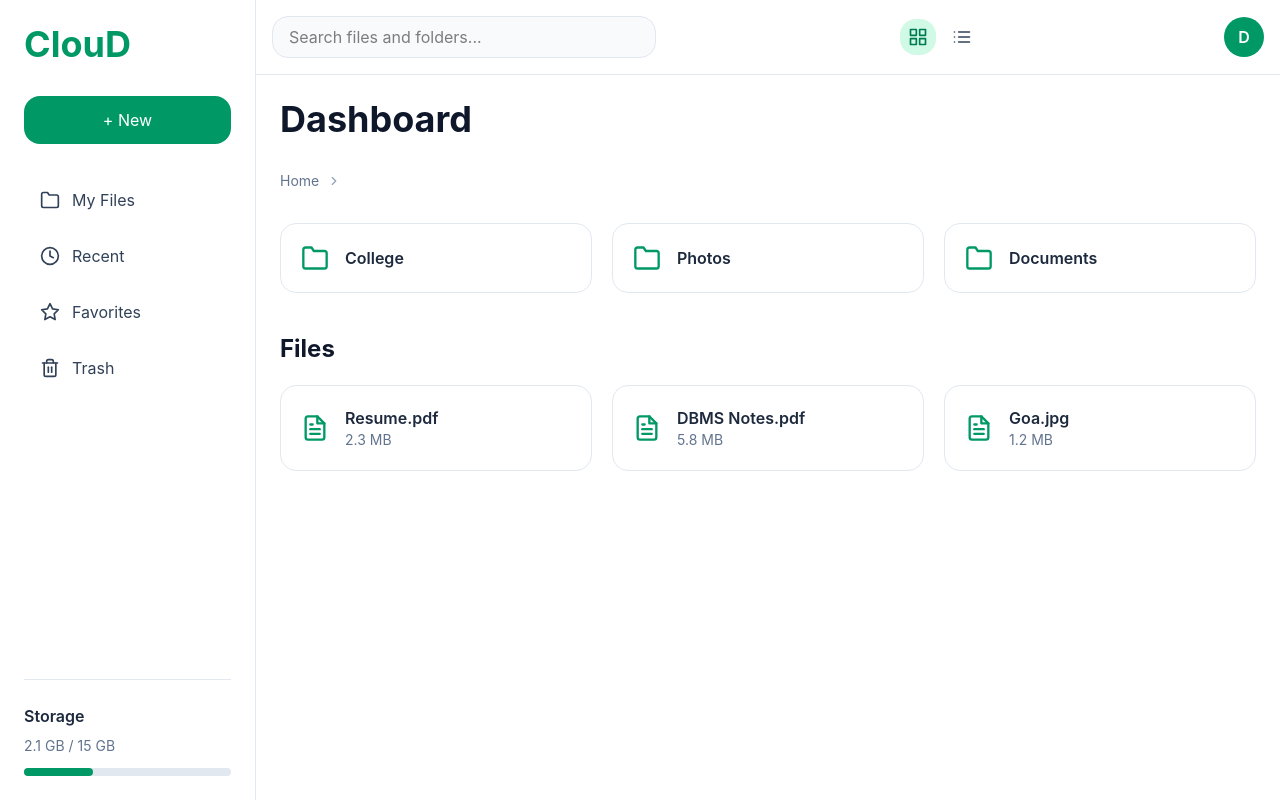
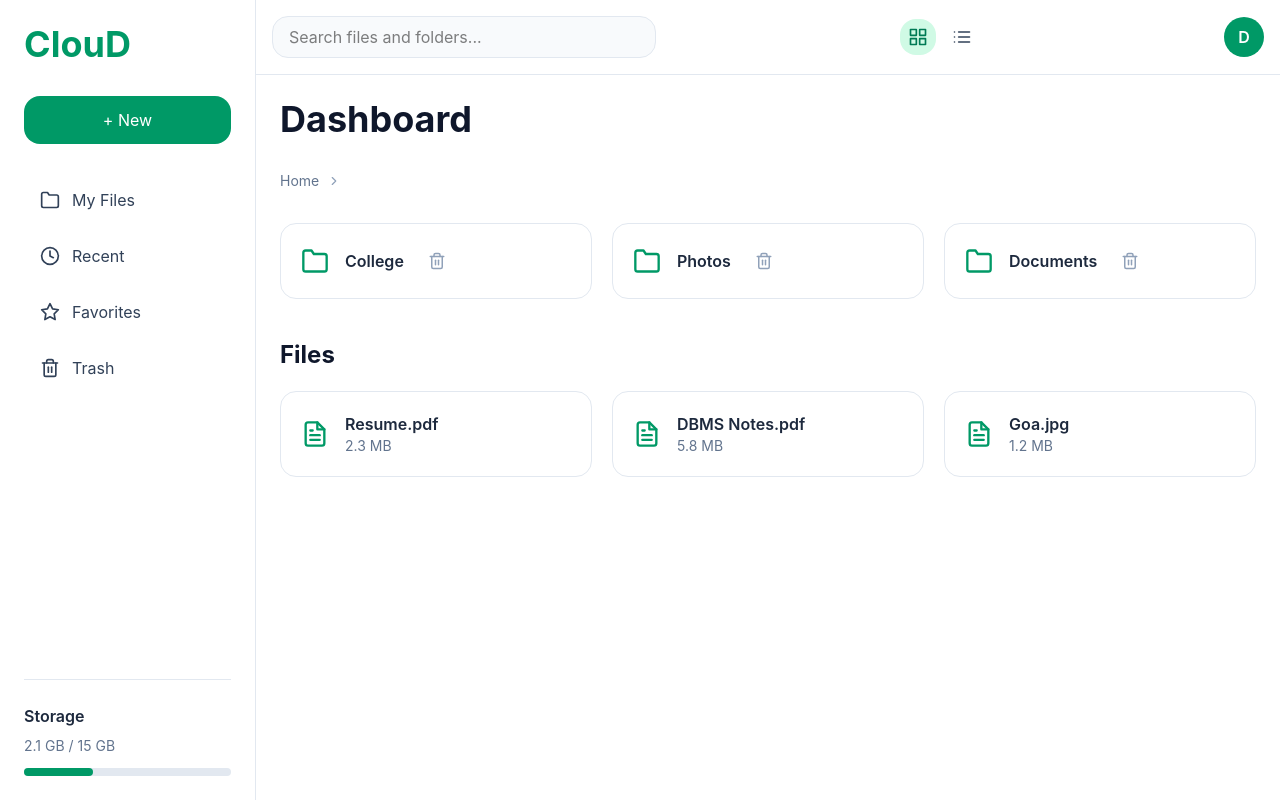
Before and after one commit to DwarkadhishKapse/cloud-storage-platform, a React (Vite) app in the folder client/: page / in a window 1280 px wide. Built offline with nearby package versions, Linux system fonts and the light colour scheme.

Commit message:
feat: implement folder deletion workflow with confirmation modal

```diff
--- /dev/null
+++ b/client/src/components/DeleteFolderModal.jsx
@@ -0,0 +1,35 @@
+import React from "react";
+
+const DeleteFolderModal = ({ folder, onClose, onConfirm }) => {
+  if (!folder) return null;
+  return (
+    <div className="fixed inset-0 flex items-center justify-center bg-black/30">
+      <div className="w-full max-w-md rounded-3xl bg-white p-6 shadow-xl">
+        <h2 className="text-2xl font-bold text-slate-900">Delete Folder</h2>
+
+        <p className="mt-4 text-slate-600">
+          Are you sure you want to delete{" "}
+          <span className="font-semibold">{folder.name}</span>?
+        </p>
+
+        <div className="mt-8 flex justify-end gap-3">
+          <button
+            onClick={onClose}
+            className="rounded-2xl px-5 py-2 text-slate-600 hover:bg-slate-100"
+          >
+            Cancel
+          </button>
+
+          <button
+            onClick={onConfirm}
+            className="rounded-2xl bg-red-600 px-5 py-2 text-white hover:bg-red-700"
+          >
+            Delete
+          </button>
+        </div>
+      </div>
+    </div>
+  );
+};
+
+export default DeleteFolderModal;
--- a/client/src/components/FolderCard.jsx
+++ b/client/src/components/FolderCard.jsx
@@ -1,16 +1,25 @@
-import { FiFolder } from "react-icons/fi";
+import { FiFolder, FiTrash2 } from "react-icons/fi";
 
-const FolderCard = ({ name, onClick }) => {
+const FolderCard = ({ name, onClick, onDelete }) => {
   return (
     <div
       onClick={onClick}
       className="flex cursor-pointer items-center gap-4 rounded-2xl border border-slate-200 bg-white p-5 transition-all duration-200 hover:border-emerald-300 hover:shadow-md"
     >
-      <FiFolder size={28} className="text-emerald-600" />
-
-      <div>
+      <div className="flex items-center gap-4">
+        <FiFolder size={28} className="text-emerald-600" />
         <h3 className="font-semibold text-slate-800">{name}</h3>
       </div>
+
+      <button
+        onClick={(e) => {
+          e.stopPropagation();
+          onDelete();
+        }}
+        className="rounded-xl p-2 text-slate-400 transition hover:bg-red-50 hover:text-red-500"
+      >
+        <FiTrash2 size={18} />
+      </button>
     </div>
   );
 };
--- a/client/src/pages/DashboardPage.jsx
+++ b/client/src/pages/DashboardPage.jsx
@@ -5,6 +5,7 @@ import FileCard from "../components/FileCard";
 import useViewStore from "../store/useViewStore";
 import { useNavigate } from "react-router-dom";
 import useFolderStore from "../store/useFolderStore";
+import DeleteFolderModal from "../components/DeleteFolderModal";
 
 const files = [
   {
@@ -34,7 +35,9 @@ const DashboardPage = () => {
 
   const { view } = useViewStore();
 
-  const { folders } = useFolderStore()
+  const { folders, deleteFolder } = useFolderStore();
+
+  const [folderToDelete, setFolderToDelete] = useState(null);
 
   return (
     <div>
@@ -53,6 +56,7 @@ const DashboardPage = () => {
             key={folder.id}
             name={folder.name}
             onClick={() => navigate(`/folder/${folder.id}`)}
+            onDelete={() => setFolderToDelete(folder)}
           />
         ))}
       </div>
@@ -76,6 +80,15 @@ const DashboardPage = () => {
             />
           ))}
         </div>
+
+        <DeleteFolderModal
+          folder={folderToDelete}
+          onClose={() => setFolderToDelete(null)}
+          onConfirm={() => {
+            deleteFolder(folderToDelete.id);
+            setFolderToDelete(null);
+          }}
+        />
       </div>
     </div>
   );
--- a/client/src/store/useFolderStore.js
+++ b/client/src/store/useFolderStore.js
@@ -26,6 +26,11 @@ const useFolderStore = create((set) => ({
         },
       ],
     })),
+
+  deleteFolder: (id) =>
+    set((state) => ({
+      folders: state.folders.filter((folder) => folder.id !== id),
+    })),
 }));
 
 export default useFolderStore;
```
